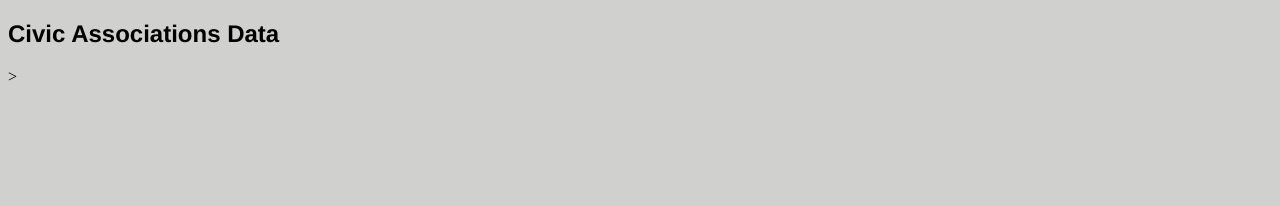
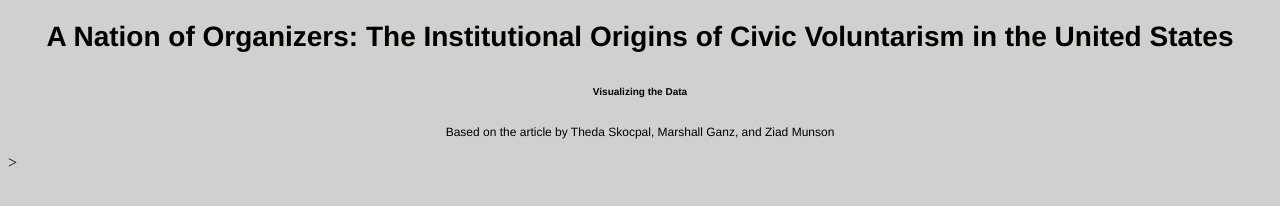
Before and after one commit to ErinNicole/ErinNicole.github.io, a plain HTML site: page CivicAssocData.html in a window 1280 px wide. Drawn offline with nearby package versions, Linux system fonts and the light colour scheme.

Commit message:
css style sheet

```diff
--- a/CivicAssocData.html
+++ b/CivicAssocData.html
@@ -2,8 +2,10 @@
 <html>
     <head>
         <meta charset="utf-8"/>
-        <title>Civic Associations Data</title>
-        <h1>Civic Associations Data</h1>
+        <title>A Nation of Organizers</title>
+        <h1>A Nation of Organizers: The Institutional Origins of Civic Voluntarism in the United States</h1>
+        <h2>Visualizing the Data</h2>
+        <p>Based on the article by Theda Skocpal, Marshall Ganz, and Ziad Munson</p>
         <script src="https://d3js.org/d3.v4.min.js"></script>
         <link rel="stylesheet" href="indexStyle.css">
     </head>
--- a/indexStyle.css
+++ b/indexStyle.css
@@ -23,16 +23,18 @@ a:link {
   }
 
 h1 {
+        text-align: center;
         font-family: Helvetica;
-        font-size: 24px;
+        font-size: 28px;
         font-style: normal;
         font-variant: normal;
         font-weight: 700;
         line-height: 36px;
     }
 h2 {
+        text-align: center;
         font-family: Helvetica;
-        font-size: 24px;
+        font-size: 10px;
         font-style: normal;
         font-variant: normal;
         font-weight: 700;
@@ -40,8 +42,9 @@ h2 {
     }
 
 h3 {
+        text-align: center;
         font-family: "Helvetica Neue", Helvetica, Arial, sans-serif;
-        font-size: 14px;
+        font-size: 16px;
         font-style: normal;
         font-variant: normal;
         font-weight: 700;
@@ -49,8 +52,9 @@ h3 {
     }
 
 p  {
+        text-align: center;
         font-family: "Helvetica Neue", Helvetica, Arial, sans-serif;
-        font-size: 14px;
+        font-size: 12px;
         font-style: normal;
         font-variant: normal;
         font-weight: 400;
@@ -58,6 +62,7 @@ p  {
     }
 
 blockquote {
+        text-align: center;
         font-family: "Helvetica Neue", Helvetica, Arial, sans-serif;
         font-size: 21px;
         font-style: normal;
@@ -67,6 +72,8 @@ blockquote {
     }
 
 pre {
+
+        text-align: center;
         font-family: "Helvetica Neue", Helvetica, Arial, sans-serif;
         font-size: 13px;
         font-style: normal;
```
